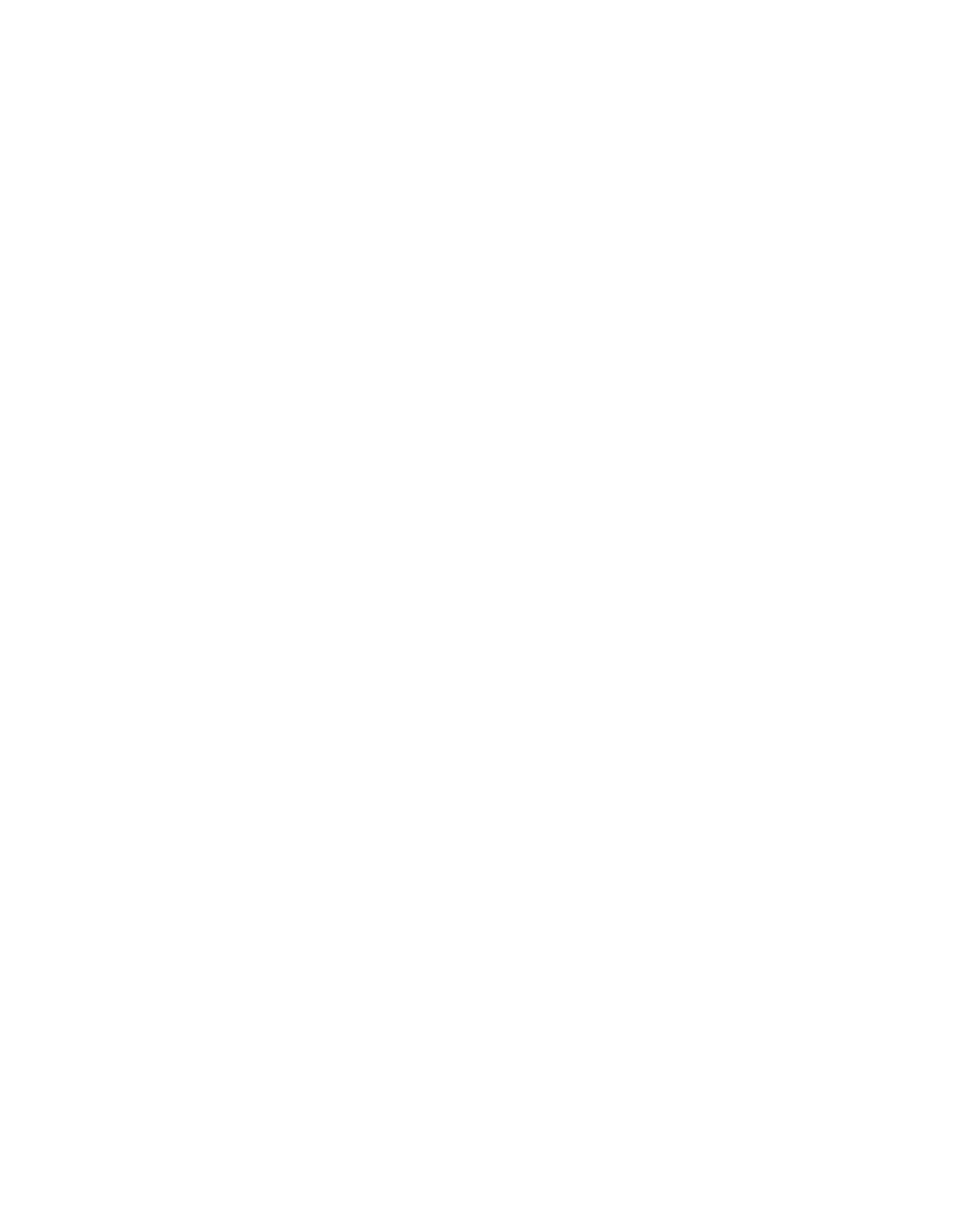
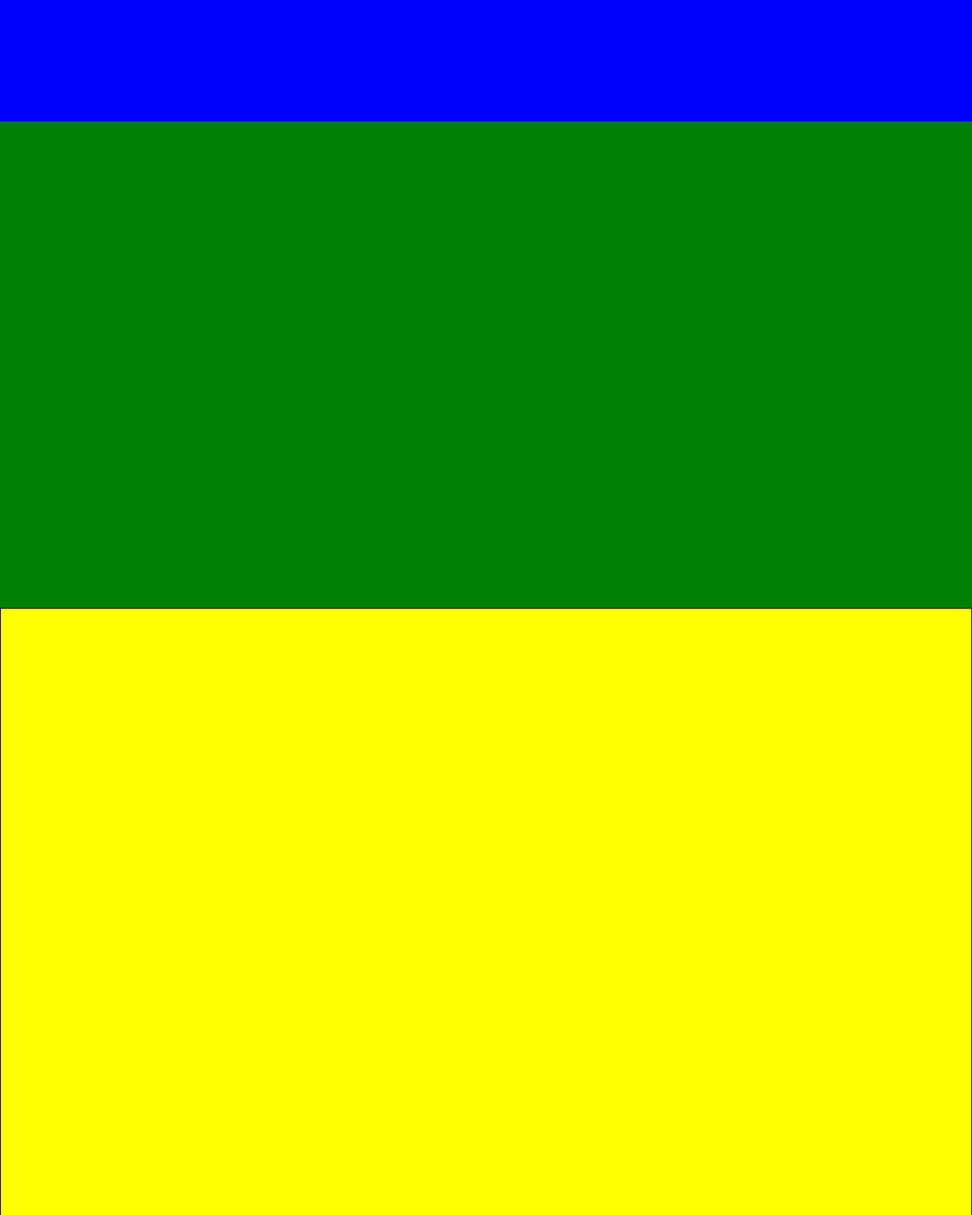
Before and after one commit to luisrp98/PlayAndSing, a plain HTML site: page index.html in a window 1280 px wide. Shown: the top 1599 px of the page at 76% size. Before the commit the page ends 800 px from the top, so only its background shows below. Drawn offline with nearby package versions, Linux system fonts and the light colour scheme; files that its build step writes are made by us from their sources.

Commit message:
Ej 1: Basic layout added

```diff
--- a/index.html
+++ b/index.html
@@ -3,9 +3,23 @@
     <head>
         <meta charset="UTF-8" />
         <meta name="viewport" content="width=device-width, initial-scale=1.0" />
-        <link rel="stylesheet" href="css/style.css" />
-        <script type="module" src="js/script.js"></script>
+        <link rel="stylesheet" href="src/css/styles.css" />
+        <script type="module" src="src/js/script.js"></script>
         <title>Play & Sing</title>
     </head>
-    <body></body>
+    <body>
+        <nav></nav>
+        <header></header>
+        <section></section>
+        <section></section>
+        <section></section>
+        <footer></footer>
+    </body>
 </html>
+
+<!-- • Header con menu y logo
+• Banner con fondo representativo del giro del cliente y mensaje con texto llamativo de inicio.
+• Top de canciones.
+• Artista destacado con comentarios del artista sobre su carrera o éxitos.
+• Sección de próximos conciertos y eventos.
+• Footer con sección de formulario de contacto, redes sociales y copyright. -->
--- a/src/css/styles.scss
+++ b/src/css/styles.scss
@@ -0,0 +1,21 @@
+* {
+    padding: 0;
+    margin: 0;
+    box-sizing: border-box;
+}
+nav {
+    height: 20vh;
+    width: 100%;
+    background-color: blue;
+}
+header {
+    height: 80vh;
+    width: 100%;
+    background-color: green;
+}
+section {
+    height: 100vh;
+    width: 100%;
+    background-color: yellow;
+    border: 1px solid black;
+}
```
Also changed, not shown: css/styles.css (deleted), js/script.js (deleted), src/css/styles.css, 1 other file.
